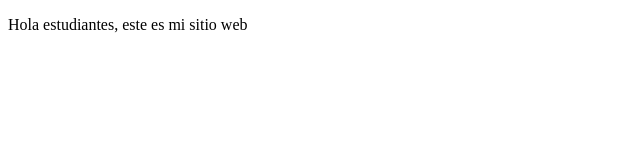
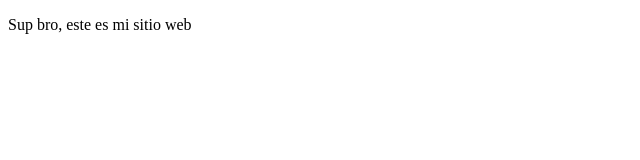
Before and after one commit to Maucrvz/proyectodemocursoprework, a plain HTML site: page index.html in a window 1280 px wide. Shown: the full height of the page, 0-640 px from the left. Drawn offline with Linux system fonts and the light colour scheme.

Commit message:
cambios agregados

```diff
--- a/index.html
+++ b/index.html
@@ -7,6 +7,6 @@
     <title>Hola mundo</title>
 </head>
 <body>
-    <p> Hola estudiantes, este es mi sitio web</p>
+    <p> Sup bro, este es mi sitio web</p>
 </body>
 </html>
```
